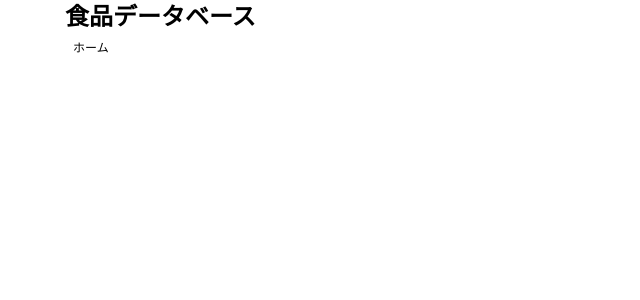
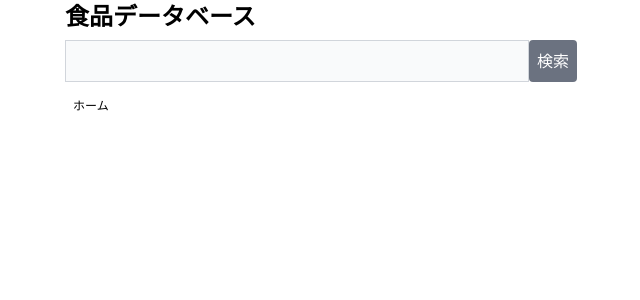
Before and after one commit to go392/food_db, a Next.js app: page / in a window 1280 px wide. Shown: the top 300 px of the page, without its empty margins (319-959 px from the left). Built offline with nearby package versions, Linux system fonts and the light colour scheme.

Commit message:
searchbar

```diff
--- /dev/null
+++ b/components/searchbar.tsx
@@ -0,0 +1,19 @@
+import { useRouter } from "next/router";
+import { useState } from "react";
+
+
+export default function SearchBar({}){
+    const [searchText, setSearchText] = useState("");
+    const router = useRouter();
+    const search = () =>{
+        router.push(`/search?q=${searchText}`);
+    }
+
+    return <div className='flex justify-center my-2'>
+        <input onChange={(event) => {setSearchText(event.target.value);}}
+                onKeyDown={(event) => { if(document.activeElement == event.target && event.key == "Enter" && searchText) search(); }}
+                className="bg-gray-50 border border-gray-300 text-gray-900 flex-1 px-2 py-2"
+                type={"search"}/>
+        <button onClick={search} className="bg-gray-500 hover:bg-gray-400 text-white rounded flex-2 px-2 py-2">検索</button>
+    </div>
+}
--- a/pages/index.tsx
+++ b/pages/index.tsx
@@ -2,6 +2,7 @@
 import { GetStaticProps, GetStaticPropsContext, NextPage } from 'next';
 import Link from 'next/link';
 import BreadcrumbsList , { BreadcrumbsElement } from '../components/breadcrumbslist';
+import SearchBar from '../components/searchbar';
 import { FoodGroup } from '../utils/data';
 
 type GroupIndex = {
@@ -26,7 +27,8 @@ export const BreadcrumbsHome = () : BreadcrumbsElement[] =>{
 
 const Home: NextPage<Props> = (props: Props) => {
   return <div className='max-w-lg m-auto'>
-     <h1 className='text-2xl font-bold'>食品データベース</h1>
+    <h1 className='text-2xl font-bold'>食品データベース</h1>
+    <SearchBar />
     <BreadcrumbsList list={BreadcrumbsHome()} />
     {props.group.map((o) => <Link href={o.id} key={o.name} className='block w-full border border-glay-100 px-2 py-2'>{o.name}</Link>)}
   </div>;
--- a/pages/search.tsx
+++ b/pages/search.tsx
@@ -2,20 +2,21 @@
 import { useState, useEffect } from 'react';
 import Link from 'next/link';
 import { FoodGroup } from '../utils/data';
+import { GetServerSideProps, GetServerSidePropsContext, GetServerSidePropsResult } from 'next';
 
 type Props = {
-  data: FoodGroup[]
+  q: string
 }
 
-type FoodList = {
-  name: string,
-  id: string,
+export const getServerSideProps = ({query} : GetServerSidePropsContext) : GetServerSidePropsResult<Props> => {
+  if(typeof query["q"] == "string")
+    return {props: {q : query["q"] }};
+
+  return {props: {q: ""}};
 }
 
-
-
 export default function Search(props: Props) {
-  const [searchText, setSearchText] = useState("");
+  const [searchText, setSearchText] = useState(props.q);
   const [searchResult, setSearchResult] = useState([]);
   useEffect(() => {
     const timeOutId = setTimeout(() => search(), 500);
@@ -35,6 +36,7 @@ export default function Search(props: Props) {
     <input onChange={(event) => {setSearchText(event.target.value);}} className="bg-gray-50 border border-gray-300 text-gray-900 flex-1 px-2 py-2" type={"search"}/>
     <button onClick={search} className="bg-gray-500 hover:bg-gray-400 text-white rounded flex-2 px-2 py-2">検索</button>
     </div>
+    {searchResult.length ? <p className='text-xs py-2 text-gray-500'>{searchResult.length}件の検索結果</p> : <></>}
     <div>{
       searchResult.map((f:any)=><Link key={f.id} className='block border border-gray-100 px-2 py-2' href={`${f.id.substring(0,2)}/${f.id.substring(2)}`}>{f.name}</Link>)
     }</div>
```
